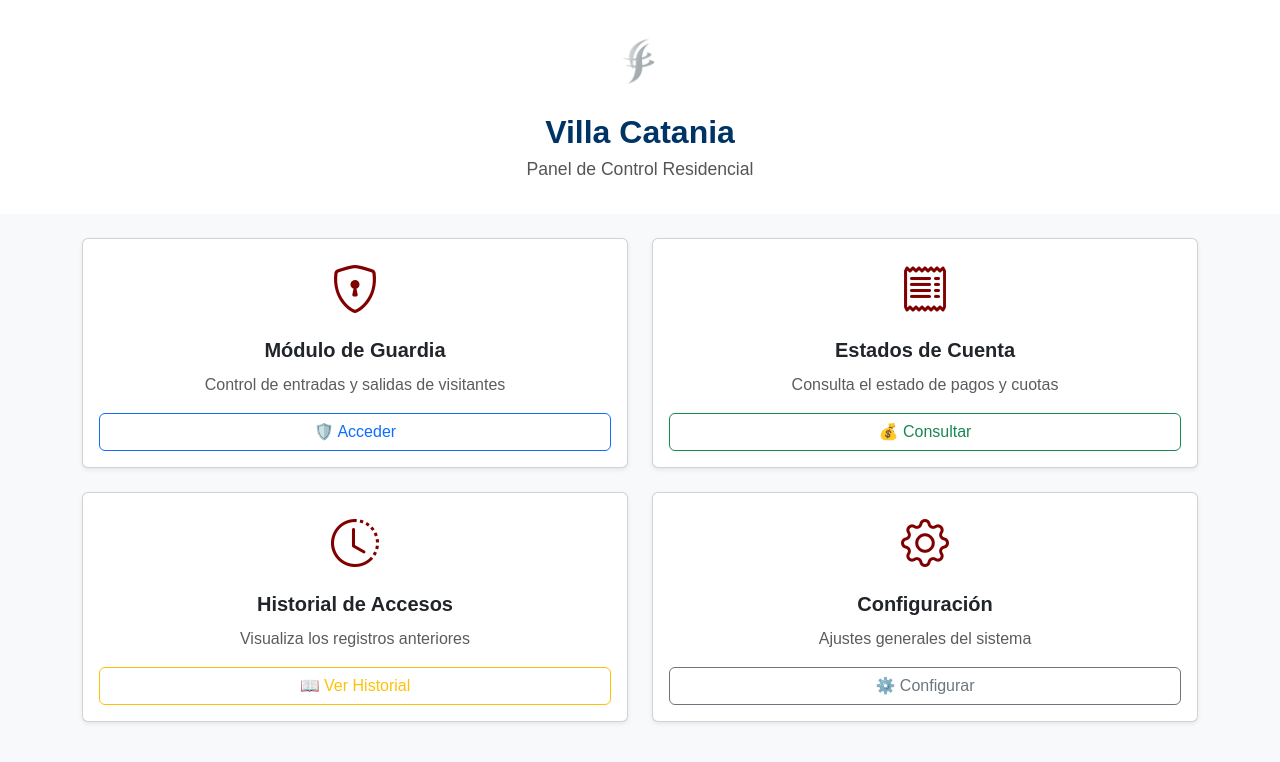
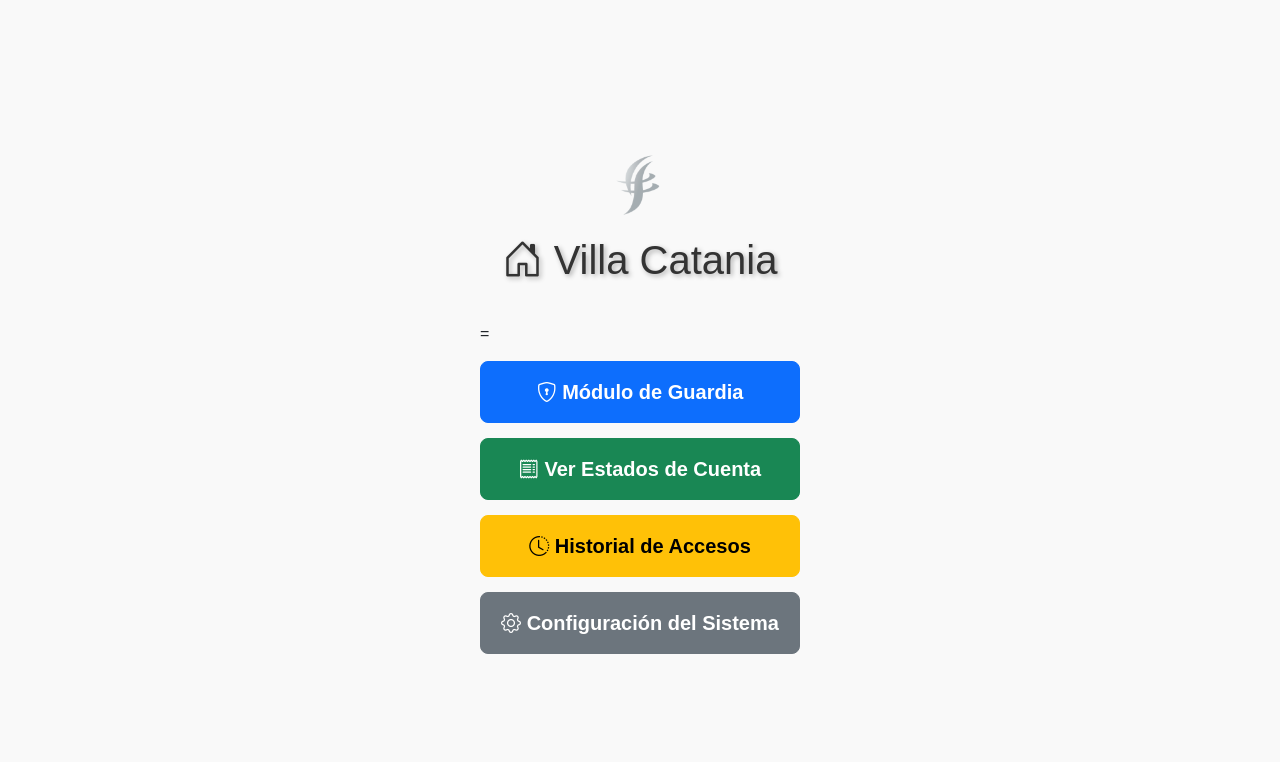
Before and after one commit to jjrmrcly79/cantera2, a plain HTML site: page index.html in a window 1280 px wide. Drawn offline with nearby package versions, Linux system fonts and the light colour scheme.

Commit message:
Actualizacion de ligas de produccion

```diff
--- a/index.html
+++ b/index.html
@@ -3,73 +3,67 @@
 <head>
   <meta charset="UTF-8" />
   <meta name="viewport" content="width=device-width, initial-scale=1.0" />
-  <title>Villa Catania – Panel de Control</title>
+  <title>Sistema Residencial Villa</title>
   <link href="https://cdn.jsdelivr.net/npm/bootstrap@5.3.3/dist/css/bootstrap.min.css" rel="stylesheet" />
   <link href="https://cdn.jsdelivr.net/npm/bootstrap-icons@1.10.5/font/bootstrap-icons.css" rel="stylesheet" />
   <link rel="icon" type="image/x-icon" href="favicon.ico" />
+
   <style>
-    body { background: #f8f9fa; font-family: 'Montserrat', sans-serif; }
-    header { padding: 2rem 0; text-align: center; background: #fff; }
-    .logo-text { font-size: 2rem; font-weight: 600; color: #003366; }
-    .sub-title { font-size: 1.1rem; color: #555; }
-    .card:hover { transform: translateY(-5px); transition: transform 0.3s; }
-    .card-icon { font-size: 3rem; color: #800000; }
-    .card-title { margin-top: 0.5rem; font-size: 1.25rem; font-weight: 600; }
-    .card-btn { margin-top: auto; }
+    body {
+      background-color: #f9f9f9;
+      font-family: 'Montserrat', sans-serif;
+      display: flex;
+      flex-direction: column;
+      align-items: center;
+      justify-content: center;
+      min-height: 100vh;
+    }
+    header {
+      text-align: center;
+      margin-bottom: 30px;
+    }
+    header img {
+      max-height: 80px;
+      margin-bottom: 10px;
+    }
+    header h1 {
+      font-size: 2.5rem;
+      color: #333;
+      text-shadow: 2px 2px 5px rgba(0, 0, 0, 0.3);
+    }
+    .btn-container {
+      display: flex;
+      flex-direction: column;
+      gap: 15px;
+      width: 100%;
+      max-width: 320px;
+    }
+    .btn-lg {
+      font-weight: bold;
+      padding: 15px;
+    }
   </style>
 </head>
 <body>
   <header>
-    <img id="client-logo" src="logos/Logo1.png" alt="Logo de Villa Catania" class="mb-3" style="max-height:60px;" />
-    <div class="logo-text">Villa Catania</div>
-    <div class="sub-title">Panel de Control Residencial</div>
+    <img src="logos/Logo1.png" alt="Logo Villa Catania" />
+    <h1><i class="bi bi-house-door"></i> Villa Catania</h1>
   </header>
+  <div class="btn-container">
+=
+    <a href="guardia.html" class="btn btn-primary btn-lg">
 
-  <main class="container py-4">
-    <div class="row row-cols-1 row-cols-md-2 g-4">
-      <div class="col">
-        <div class="card h-100 shadow-sm d-flex flex-column p-3">
-          <div class="text-center">
-            <i class="bi bi-shield-lock card-icon"></i>
-            <div class="card-title">Módulo de Guardia</div>
-          </div>
-          <p class="text-center text-muted flex-grow-1">Control de entradas y salidas de visitantes</p>
-          <a href="guardia.html" class="btn btn-outline-primary card-btn">🛡️ Acceder</a>
-        </div>
-      </div>
-      <div class="col">
-        <div class="card h-100 shadow-sm d-flex flex-column p-3">
-          <div class="text-center">
-            <i class="bi bi-receipt card-icon"></i>
-            <div class="card-title">Estados de Cuenta</div>
-          </div>
-          <p class="text-center text-muted flex-grow-1">Consulta el estado de pagos y cuotas</p>
-          <a href="estados.html" class="btn btn-outline-success card-btn">💰 Consultar</a>
-        </div>
-      </div>
-      <div class="col">
-        <div class="card h-100 shadow-sm d-flex flex-column p-3">
-          <div class="text-center">
-            <i class="bi bi-clock-history card-icon"></i>
-            <div class="card-title">Historial de Accesos</div>
-          </div>
-          <p class="text-center text-muted flex-grow-1">Visualiza los registros anteriores</p>
-          <a href="historial.html" class="btn btn-outline-warning card-btn">📖 Ver Historial</a>
-        </div>
-      </div>
-      <div class="col">
-        <div class="card h-100 shadow-sm d-flex flex-column p-3">
-          <div class="text-center">
-            <i class="bi bi-gear card-icon"></i>
-            <div class="card-title">Configuración</div>
-          </div>
-          <p class="text-center text-muted flex-grow-1">Ajustes generales del sistema</p>
-          <a href="configuracion.html" class="btn btn-outline-secondary card-btn">⚙️ Configurar</a>
-        </div>
-      </div>
-    </div>
-  </main>
-
-  <script src="https://cdn.jsdelivr.net/npm/bootstrap@5.3.3/dist/js/bootstrap.bundle.min.js"></script>
+      <i class="bi bi-shield-lock"></i> Módulo de Guardia
+    </a>
+    <a href="estados.html" class="btn btn-success btn-lg">
+      <i class="bi bi-receipt"></i> Ver Estados de Cuenta
+    </a>
+    <a href="historial.html" class="btn btn-warning btn-lg">
+      <i class="bi bi-clock-history"></i> Historial de Accesos
+    </a>
+    <a href="configuracion.html" class="btn btn-secondary btn-lg">
+      <i class="bi bi-gear"></i> Configuración del Sistema
+    </a>
+  </div>
 </body>
 </html>
```
Also changed, not shown: guardia.html (+2 -2 lines).
